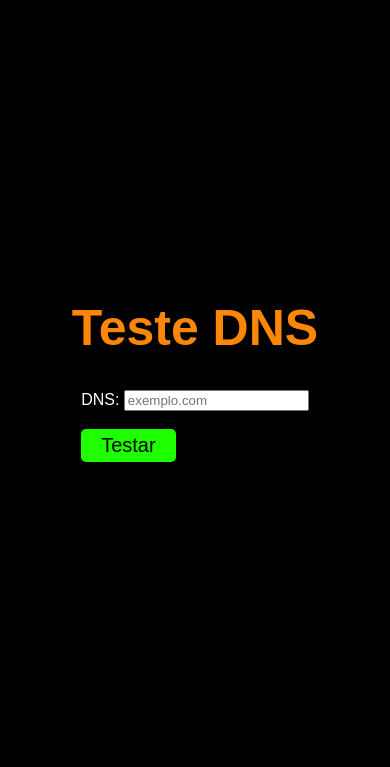
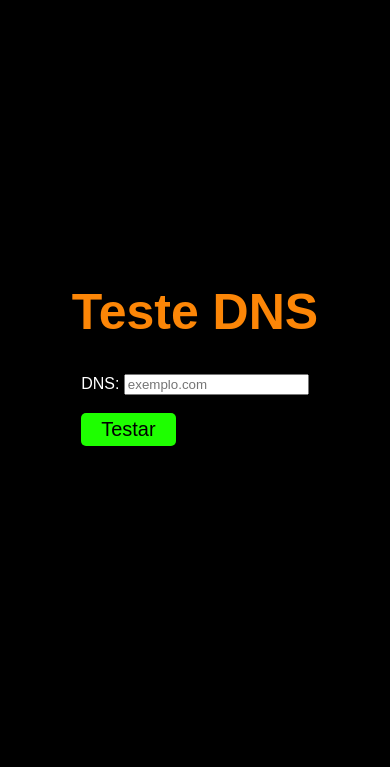
Before and after one commit to Lilomr/DevTools-Sup, a Flask app: page /dns in a window 390 px wide. Shown: the top 767 px of the page. Run offline with Flask 3, Linux system fonts and the light colour scheme.

Commit message:
Ajuste na responsividade

```diff
--- a/Estilizacao/TesteP.css
+++ b/Estilizacao/TesteP.css
@@ -1,26 +1,29 @@
-body{
+body {
     background-color: black;
     color: white;
+    font-family: Arial, sans-serif;
+}
+
+
+.container {
     display: flex;
     flex-direction: column;
     align-items: center;
     justify-content: center;
     height: 90vh;
-    font-family: Arial, sans-serif;
-
 }
 
-#titulo{
+#titulo {
     color: #fc8607;
     font-size: 50px;
     margin-top: 20px;
 }
 
-#porta{
+#porta {
     width: 22%;
 }
 
-.botaoEnviar > b > button{
+.botaoEnviar>b>button {
     background-color: #1eff00;
     color: black;
     border: none;
--- a/Templates/TesteDns.html
+++ b/Templates/TesteDns.html
@@ -8,6 +8,8 @@
 </head>
 
 <body>
+
+    <div class="container">
         <h1 id="titulo">Teste DNS</h1>
         <form action="/dns" method="post">
 
@@ -17,6 +19,7 @@
         <div class="botaoEnviar">
             <b><button>Testar</button></b>
         </form>
+    </div>
 
         <div class="status">
             <pre>{{status}}</pre>
--- a/Templates/TestePorta.html
+++ b/Templates/TestePorta.html
@@ -8,7 +8,6 @@
 <body>
 
     <div class="container">
-
         <h1 id="titulo">Teste de Portas</h1>
 
         <h2 id="MeuIp" >Seu Ip: {{meuIp}}</h2>
```
Lines whose indentation alone changed are shown as unchanged.
